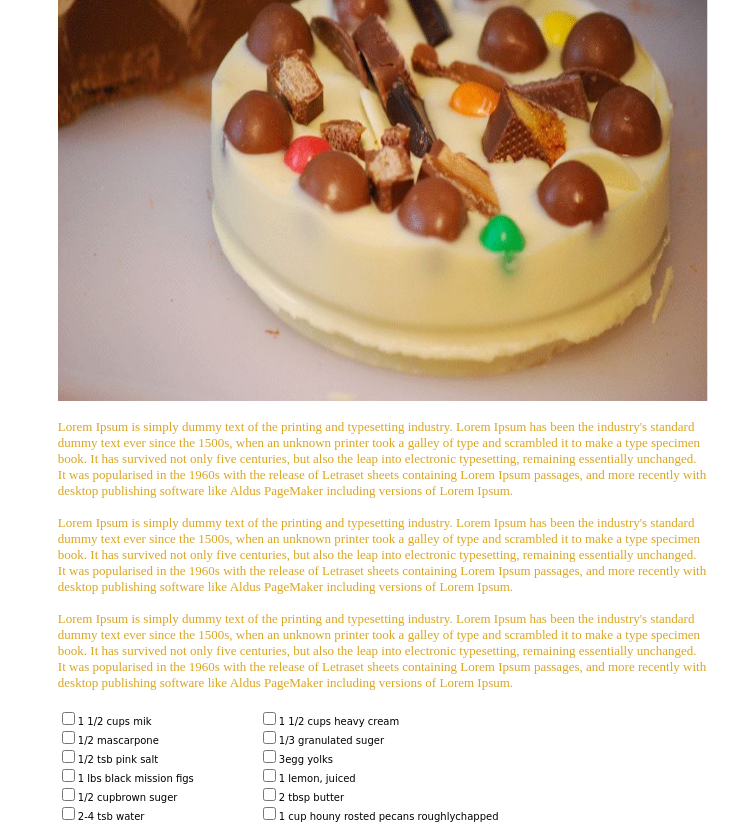
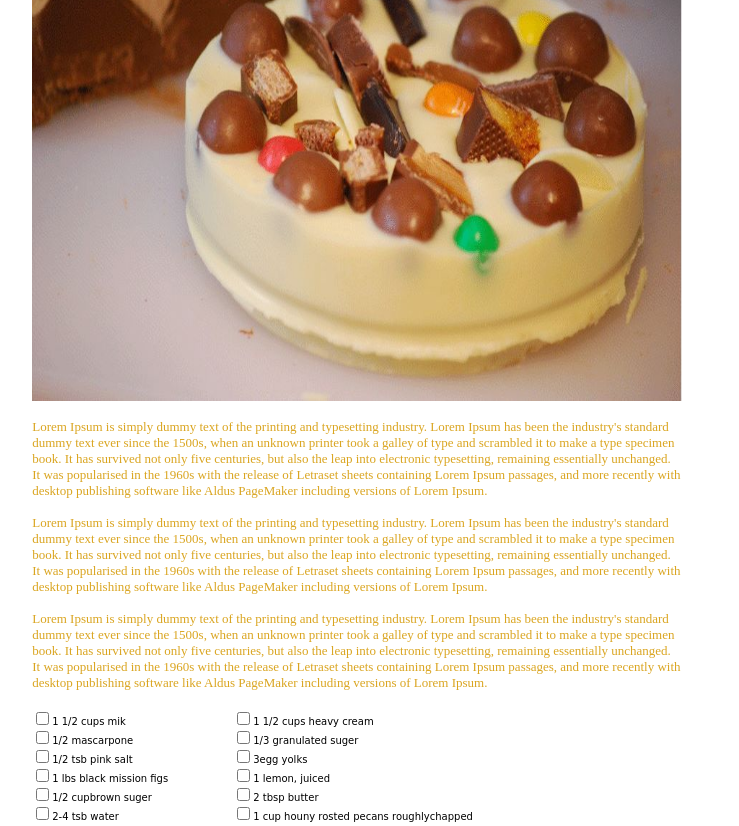
Before and after one commit to Haladieabs/mini_project, a plain HTML site: page mini_project/project.html in a window 1280 px wide. Shown: the part 356-1182 px from the top of the page, without its empty margins (339-1078 px from the left). Drawn offline with Linux system fonts and the light colour scheme.

Commit message:
finish task

```diff
--- a/mini_project/project.html
+++ b/mini_project/project.html
@@ -5,7 +5,7 @@
 <link rel="preconnect" href="https://fonts.gstatic.com" crossorigin>
 <link href="https://fonts.googleapis.com/css2?family=Pacifico&display=swap" rel="stylesheet">
     <style>
-        body{padding-left: 25%;padding-right: 15%;font-size: medium;margin-left: 6%;}
+        body{padding-left: 25%;padding-right: 15%;font-size: medium;margin-left: 4%;}
     </style>
     </head>
     <body>
```
